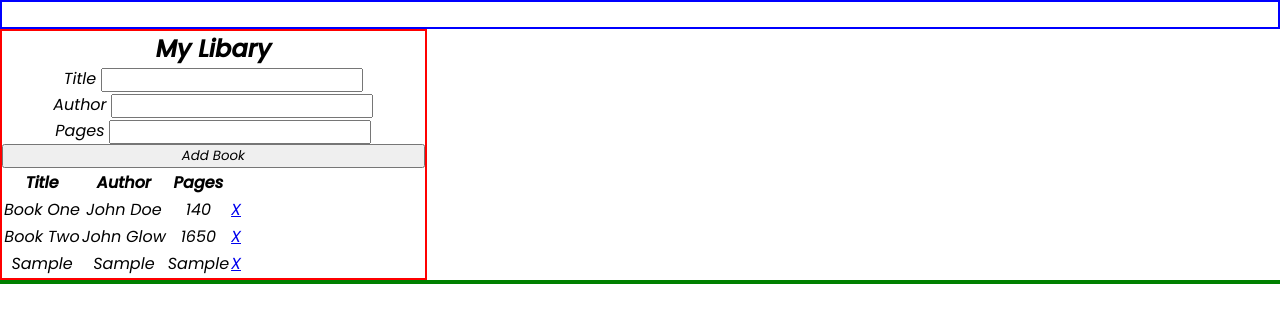
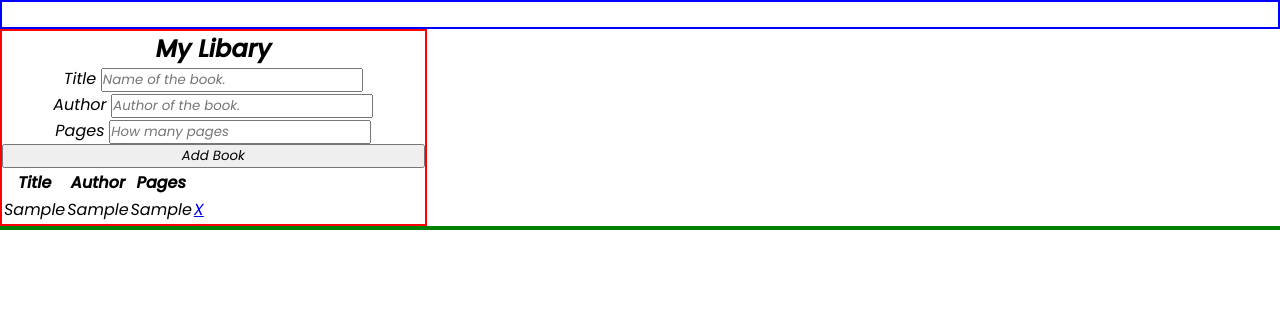
Before and after one commit to LittleCanOpener/MyLibrary, a plain HTML site: page index.html in a window 1280 px wide. Both pictures are taken after typing "Sample", "Sample", "Sample" into the empty fields and a click on the button "Add Book". Drawn offline with Linux system fonts and the light colour scheme.

Commit message:
finishing the javaS

```diff
--- a/index.html
+++ b/index.html
@@ -29,17 +29,17 @@
                     <form id="book-form">
                         <div class="form-container">
                             <label for="title">Title</label>
-                            <input type="text" id="title" autocomplete="off" required>
+                            <input type="text" id="title" autocomplete="off" placeholder="Name of the book." required>
                         </div>
 
                         <div class="form-container">
                             <label for="author">Author</label>
-                            <input type="text" id="author" autocomplete="off" required>
+                            <input type="text" id="author" autocomplete="off" placeholder="Author of the book." required>
                         </div>
 
                         <div class="form-container">
                             <label for="pages">Pages</label>
-                            <input type="text" id="pages" autocomplete="off" required>
+                            <input type="text" id="pages" autocomplete="off" placeholder="How many pages" required>
                         </div>
                         <button class="submit" value="Add Book">Add Book</button>
                     </form>
--- a/script.js
+++ b/script.js
@@ -11,22 +11,7 @@ class Book {
 // UI Class: Handle UI Tasks
 class UI {
     static displayBooks(){
-        const StoredBooks = [
-            {
-                title:'Book One',
-                author:'John Doe',
-                pages:'140'
-            },
-            {
-                title:'Book Two',
-                author:'John Glow',
-                pages:'1650'
-            }
-        ]
-        // Get from local storage
-
-        // setting books to arry
-        const books = StoredBooks;
+        const books = Store.getBooks();
         books.forEach((book) => UI.addBookToList(book));
     }
     static addBookToList(book) {
@@ -41,6 +26,7 @@ class UI {
         `;
         output.appendChild(row)
     }
+    //Deleting GrandparentElement
     static deleteBook(el){
         if (el.classList.contains('delete')){
             el.parentElement.parentElement.remove();
@@ -55,28 +41,51 @@ class UI {
 }
 
 // Store Class: Handles Storage
+class Store {
+    static getBooks() {
+        let books;
+        if(localStorage.getItem('books') === null) {
+            books = [];
+        }else{
+            books = JSON.parse(localStorage.getItem('books'));
+        }
+        return books;
+    }
+    static addBook(book){
+        const books = Store.getBooks();
+        books.push(book);
+        localStorage.setItem('books', JSON.stringify(books));
+    }
+    static removeBook(){
+        const books = Store.getBooks();
+        books.forEach((book, index)=> {
+            if(book.title === title){
+                books.splice(index, 1);
+            }
+        });
+        localStorage.setItem('books', JSON.stringify(books));
+    }
+}
 
-
-// Events Display Books
 document.addEventListener('DOMContentLoaded', UI.displayBooks);
 
-// Event Add a Book
 document.querySelector('#book-form').addEventListener('submit', (e) => {
-
     e.preventDefault();
     // Get Values
     const title = document.querySelector('#title').value;
     const author = document.querySelector('#author').value;
     const pages = document.querySelector('#pages').value;
-
     // Instatiate Book
-    const book = new Book(title, author,pages)
+    const book = new Book(title, author,pages);
     // Adding Book To UI
     UI.addBookToList(book);
+    // Add book to localstorage
+    Store.addBook(book);
+    // Clearing Form after Submiting
     UI.clearFields();
-    console.log(book)
 
 });
+
 // Event Remove a Book
 document.querySelector('#output').addEventListener('click', (e)=> {
     UI.deleteBook(e.target)
```
